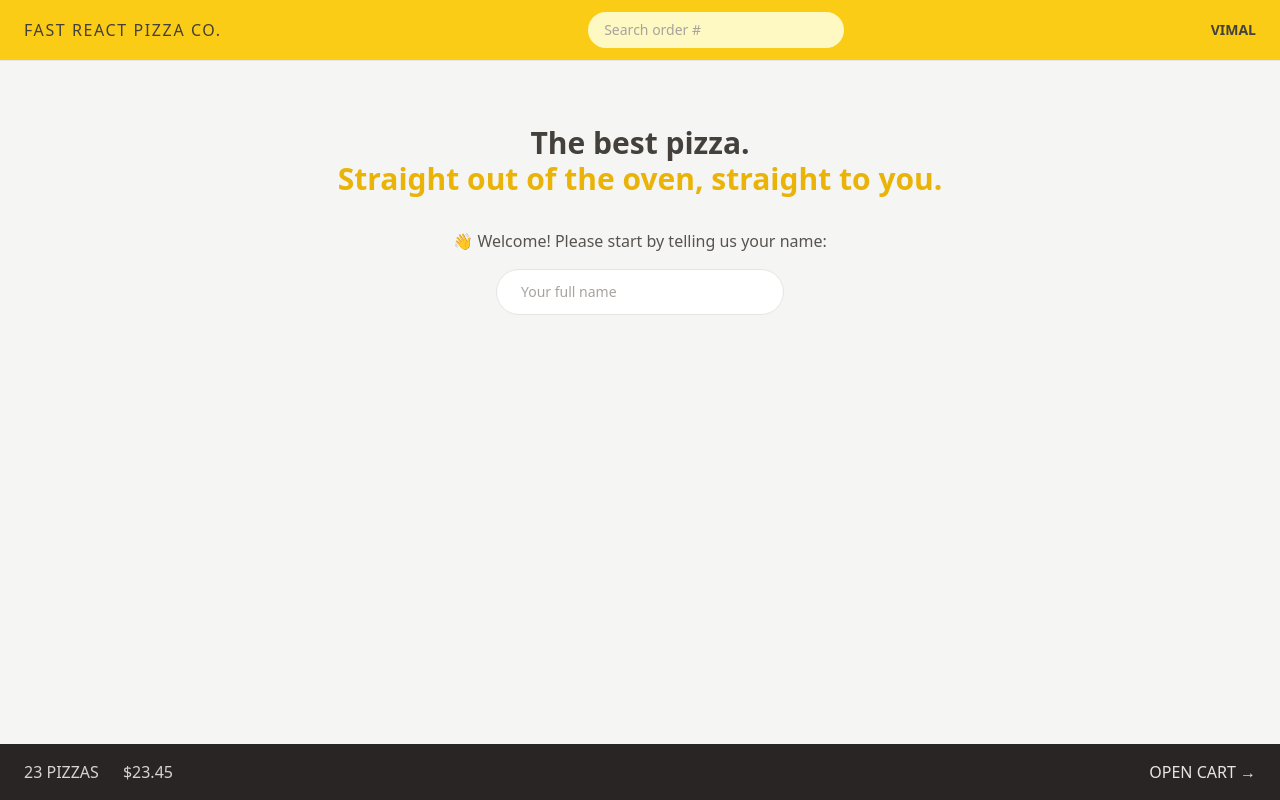
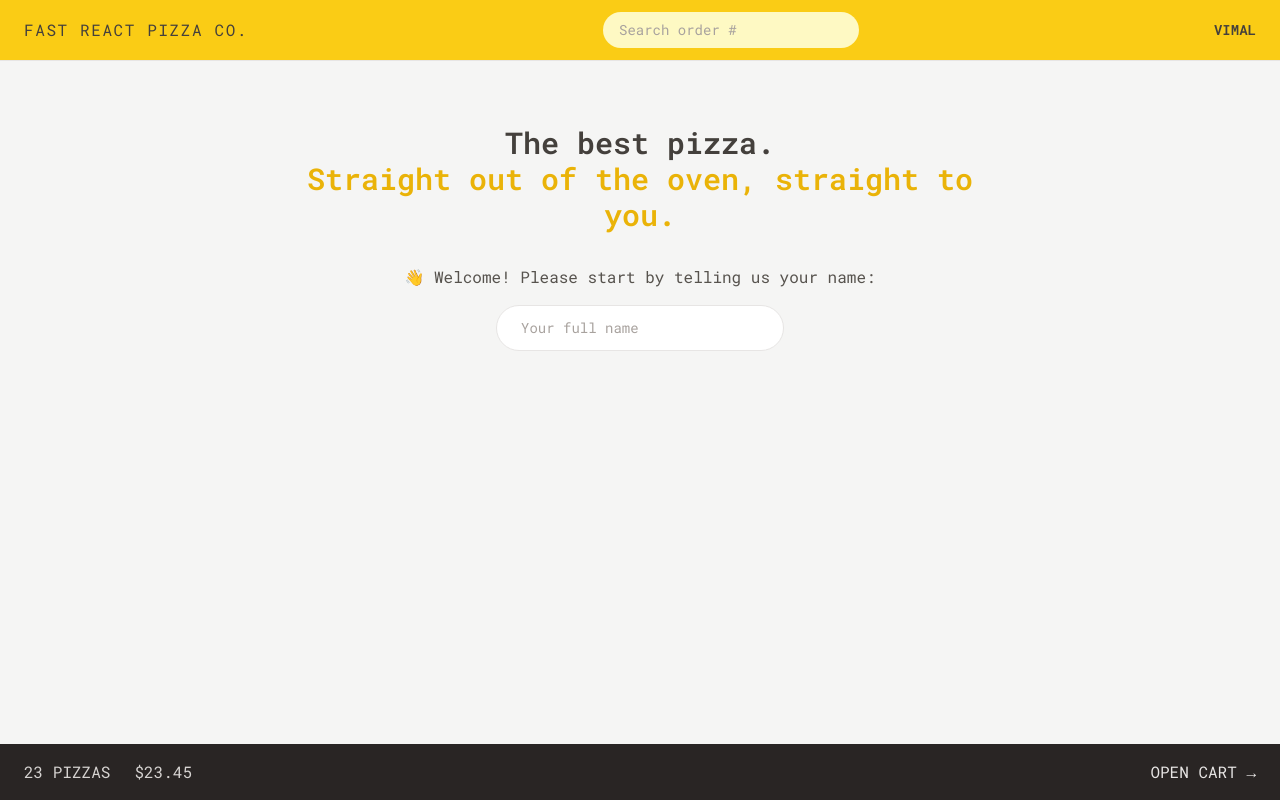
Before and after one commit to vimal573/React-Fast-react-pizza, a React (Vite) app: page / in a window 1280 px wide. Built offline with nearby package versions, Linux system fonts and the light colour scheme.

Commit message:
Configuring Tailwind Custom Font Family

```diff
--- a/index.html
+++ b/index.html
@@ -4,6 +4,13 @@
     <meta charset="UTF-8" />
     <link rel="icon" type="image/svg+xml" href="/vite.svg" />
     <meta name="viewport" content="width=device-width, initial-scale=1.0" />
+    <link rel="preconnect" href="https://fonts.googleapis.com" />
+    <link rel="preconnect" href="https://fonts.gstatic.com" crossorigin />
+    <link
+      href="https://fonts.googleapis.com/css2?family=Roboto+Mono:ital,wght@0,100..700;1,100..700&display=swap"
+      rel="stylesheet"
+    />
+
     <title>Vite + React</title>
   </head>
   <body class="bg-stone-100 text-stone-700">
--- a/src/ui/Header.jsx
+++ b/src/ui/Header.jsx
@@ -4,7 +4,7 @@
 
 function Header() {
   return (
-    <header className="jus flex items-center justify-between border-b border-stone-200 bg-yellow-400 px-4 py-3 uppercase sm:px-6">
+    <header className="flex items-center justify-between border-b border-stone-200 bg-yellow-400 px-4 py-3 uppercase sm:px-6">
       <Link to="/" className="tracking-widest">
         Fast React Pizza Co.
       </Link>
--- a/tailwind.config.js
+++ b/tailwind.config.js
@@ -1,8 +1,12 @@
-/** @type {import('tailwindcss').Config} */
 export default {
   content: ['./index.html', './src/**/*.{js,ts,jsx,tsx}'],
   theme: {
-    extend: {},
+    fontFamily: {
+      sans: 'Roboto Mono, monospace',
+    },
+    extend: {
+      height: '100dvh',
+    },
   },
   plugins: [],
 };
```
